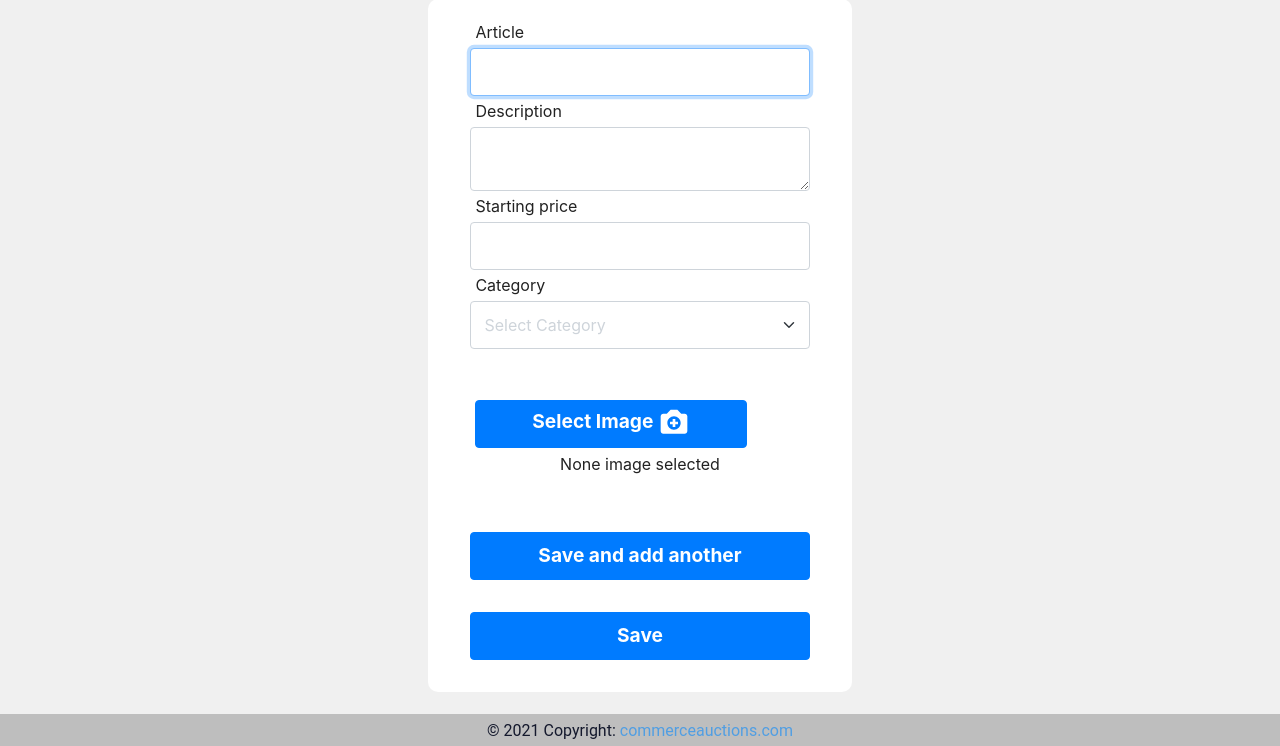
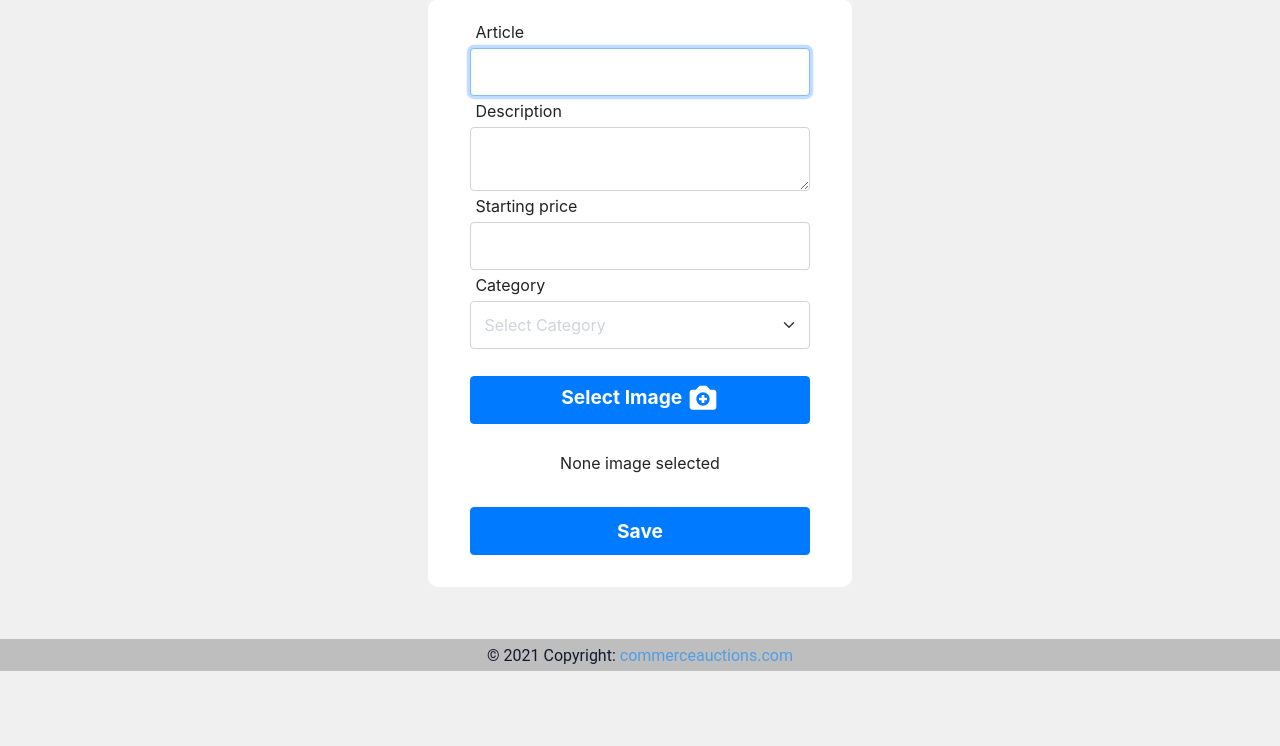
Before and after one commit to rodrigojmayer/AuctionsProject, a Django app: page /create_listing/ in a window 1280 px wide. Shown: the part 129-875 px from the top of the page. After the commit the page ends 800 px from the top, so only its background shows below. Run offline with Django 3.2, Linux system fonts and the light colour scheme; data comes from the database, SQL or seed files in the repository; both versions use the stored data as it was after the commit; data that the repository does not hold is empty; some libraries are stand-ins or nearby versions.

Commit message:
getting better new articles image adding 2

```diff
--- a/auctions/static/auctions/css/styles.css
+++ b/auctions/static/auctions/css/styles.css
@@ -340,6 +340,22 @@ input[type=number] {
   padding-top: 0.1rem !important;
   padding-bottom: 1rem !important;
 }
+.main .form #input {
+  display: none;
+  margin: 0 auto;
+}
+.main .form label.btn {
+  width: 100%;
+  margin: 1.7rem 0;
+}
+.main .form #display-image {
+  display: none;
+  margin: 0 auto;
+  height: 17vw;
+  width: 17vw;
+  -o-object-fit: contain;
+     object-fit: contain;
+}
 .main #answer {
   margin: 0 0.72rem;
 }
--- a/auctions/static/auctions/css/styles.scss
+++ b/auctions/static/auctions/css/styles.scss
@@ -448,7 +448,6 @@ opacity: 1;
         // padding-top: 1rem;
         // padding-bottom: 1.5rem;
         padding-bottom: .5rem;
-
         text-align: center;
     }
 
@@ -458,9 +457,24 @@ opacity: 1;
         margin-bottom: 1rem;
     }
     .form{
-
         padding-top: 0.1rem !important;
         padding-bottom: 1rem !important;
+        #input{
+            display: none;
+            margin: 0 auto;
+        }
+        label.btn{
+            // background-color: red;
+            width: 100%;
+            margin: 1.7rem 0;
+        }
+        #display-image{
+            display: none;
+            margin: 0 auto;
+            height: 17vw;
+            width: 17vw;
+            object-fit: contain;
+        }
     }
     #answer{
         // color: red;
--- a/auctions/static/auctions/inbox.js
+++ b/auctions/static/auctions/inbox.js
@@ -11,7 +11,7 @@ document.addEventListener('DOMContentLoaded', function(){
     //     alert("RED")
     // });
 
-    const inputElement = document.getElementById("innput");
+    const inputElement = document.getElementById("input");
     inputElement.addEventListener("change", handleFiles, false);
     function handleFiles() {
         const fileList = this.files; /* now you can work with the file list */
@@ -22,6 +22,7 @@ document.addEventListener('DOMContentLoaded', function(){
         // console.log(fileList[0].name)
         document.getElementById("glosaArchivos").innerText = fileList[0].name;
         img = document.getElementById("display-image");
+        img.style.display = "block";
         img.src = URL.createObjectURL(fileList[0]);
 
     }
--- a/auctions/templates/auctions/create_listing.html
+++ b/auctions/templates/auctions/create_listing.html
@@ -33,8 +33,8 @@
             <!-- <label for="image">Image</label></br> -->
             <!-- <button  class="btn btn-primary" type="button" onclick="abrir('image')" accept="image/*">  -->
 
-                <input  type="file"  id="innput" accept="image/*" style="visibility:hidden;">
-                <label class="btn btn-primary" for="innput" class="btn">Select Image
+                <input  type="file"  id="input" accept="image/*" >
+                <label class="btn btn-primary" for="input" >Select Image
                     <svg width="32" height="32" viewBox="0 0 32 32" fill="none" xmlns="http://www.w3.org/2000/svg">
                         <path d="M26.6667 6.66667H23.2187L19.6094 3.05733C19.4857 2.93328 19.3388 2.83489 19.177 2.76784C19.0153 2.7008 18.8418 2.66641 18.6667 2.66667H13.3334C13.1582 2.66641 12.9848 2.7008 12.823 2.76784C12.6612 2.83489 12.5143 2.93328 12.3907 3.05733L8.78135 6.66667H5.33335C3.86269 6.66667 2.66669 7.86267 2.66669 9.33333V24C2.66669 25.4707 3.86269 26.6667 5.33335 26.6667H26.6667C28.1374 26.6667 29.3334 25.4707 29.3334 24V9.33333C29.3334 7.86267 28.1374 6.66667 26.6667 6.66667ZM16 22.6667C12.3867 22.6667 9.33335 19.6133 9.33335 16C9.33335 12.3853 12.3867 9.33333 16 9.33333C19.6134 9.33333 22.6667 12.3853 22.6667 16C22.6667 19.6133 19.6134 22.6667 16 22.6667Z" fill="white"/>
                         <path d="M17.3333 12H14.6667V14.6667H12V17.3333H14.6667V20H17.3333V17.3333H20V14.6667H17.3333V12Z" fill="white"/>
@@ -53,7 +53,7 @@
             <img id="display-image" src="">
 
         </div>
-        <input class="btn btn-primary" type="submit" value="Save and add another" name="_save">
+        <!-- <input class="btn btn-primary" type="submit" value="Save and add another" name="_save"> -->
         <input class="btn btn-primary" type="submit" value="Save" name="_save">
     </form>
 
```
Also changed, not shown: db.sqlite3, media/images/start_53876-25533.jpg (added), media/images/start_53876-25533_aWPPGAS.jpg (added), 1 other file.
